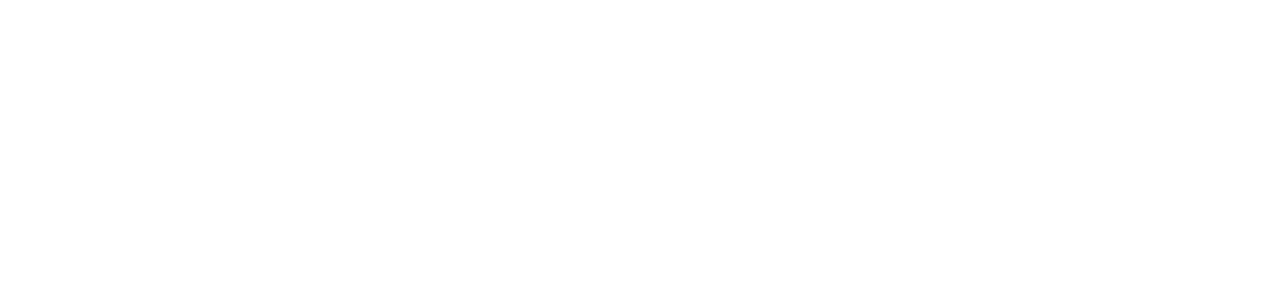
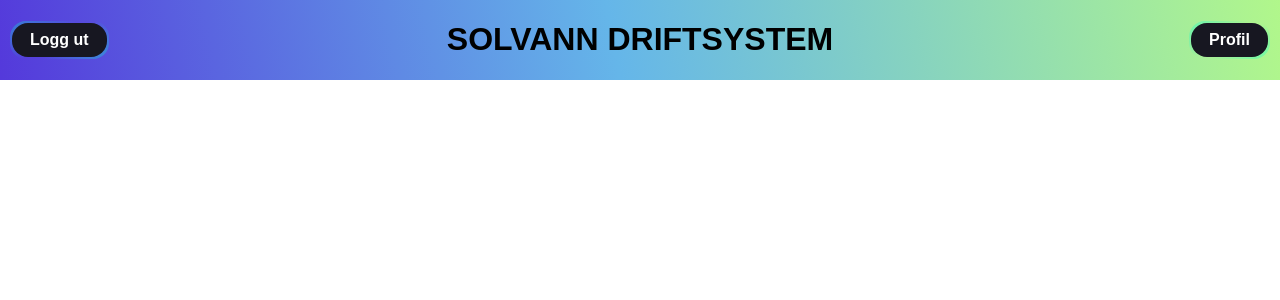
Before and after one commit to USN-Gjengen/APP2000_Gruppe06_Solvann-Driftsystem, a React (Create React App) app in the folder frontend/: page /components/HeaderSection in a window 1280 px wide. Before the commit this address had no page. Shown: the top 300 px of the page. Built offline with nearby package versions, Linux system fonts and the light colour scheme; sample sign-in values are in the browser's storage.

Commit message:
Create HeaderSection class

```diff
--- a/frontend/src/App.js
+++ b/frontend/src/App.js
@@ -13,6 +13,7 @@ import WaterLevel from "./components/Graphs/WaterLevel";
 import EnvironmentCost from "./components/Graphs/EnvironmentCost";
 import { TurbineProvider } from "./components/Turbine/TurbineProvider";
 import TurbineController from "./components/Turbine/TurbineController";
+import HeaderSection from "./components/HeaderSection";
 
 function App() {
 
@@ -33,6 +34,7 @@ function App() {
           <Route exact path="/components/WaterLevel" element={< WaterLevel />} ></Route>
           <Route exact path="/components/EnvironmentCost" element={< EnvironmentCost />} ></Route>
           <Route exact path="/components/Turbine/TurbineController" element={< TurbineController />} ></Route>
+          <Route exact path="/components/HeaderSection" element={< HeaderSection />} ></Route>
         </Routes>
       </div>
       </Router>
--- /dev/null
+++ b/frontend/src/components/HeaderSection.jsx
@@ -0,0 +1,43 @@
+import React, { useEffect, useState } from "react";
+import { useNavigate } from "react-router-dom";
+
+const HeaderSection = () => {
+  const navigate = useNavigate();
+  const [logout, setLogout] = React.useState(false);
+
+  React.useEffect(() => {
+    if (!localStorage.getItem("auth")) navigate("/login");
+  }, [navigate, logout]);
+
+  const logoutHandler = (e) => {
+    e.preventDefault();
+    localStorage.removeItem("auth");
+    setLogout(true);
+  };
+
+  return (
+    <div className="Header">
+      <div className="nav">
+        <div className="left">
+          <li>
+            <button onClick={logoutHandler} className="btn">
+              Logg ut
+            </button>
+          </li>
+        </div>
+        <div className="center">
+              <h1>SOLVANN DRIFTSYSTEM</h1>
+          </div>
+        <div className="right">
+          <li>
+            <button className="btn">
+                Profil
+            </button>
+          </li>
+        </div>
+      </div>
+    </div>
+  );
+};
+
+export default HeaderSection;
--- a/frontend/src/pages/Prototype.jsx
+++ b/frontend/src/pages/Prototype.jsx
@@ -3,7 +3,7 @@ import { useNavigate } from "react-router-dom";
 import { Line } from "react-chartjs-2";
 import WaterInfluxDash from "../components/Graphs/WaterInfluxDash";
 import { useTurbineContext } from "../components/Turbine/TurbineProvider";
-import logLogo from "../img/log.png";
+import HeaderSection from "../components/HeaderSection";
 import {
   Chart as ChartJS,
   Title,
@@ -90,46 +90,11 @@ const Prototype = () => {
             setLogg(true);
         };
 
-        const handleUpdate = async () => {
-            var response = await fetch(
-            "http://api.solvann.eksempler.no/api/groupstates/last",
-            {
-                method: "GET",
-                headers: {
-                "Content-Type": "application/json",
-                },
-            }
-            );
-            var data = await response.json();
-            setGroupState(data);
-        };
-
     return (
         <div className="dashboard">
-            <div className="Header">
-                <div className="nav">
-                <div className="left">
-                    <li>
-                    <button onClick={logoutHandler} className="btn">
-                        Logg ut
-                    </button>
-                    </li>
-                </div>
-                <div className="center">
-                    <li>
-                    <h1 className="dashboard-title">Solvann Driftsystem</h1>
-                    </li>
-                </div>
-                <div className="right">
-                    <li>
-                    <button className="btn">Profil</button>
-                    </li>
-                </div>
-                </div>
-            </div>
+        <HeaderSection/>
 
                 <div className="wrapper">
-
                     <div className="container">
 
                         <div className="row">
```
